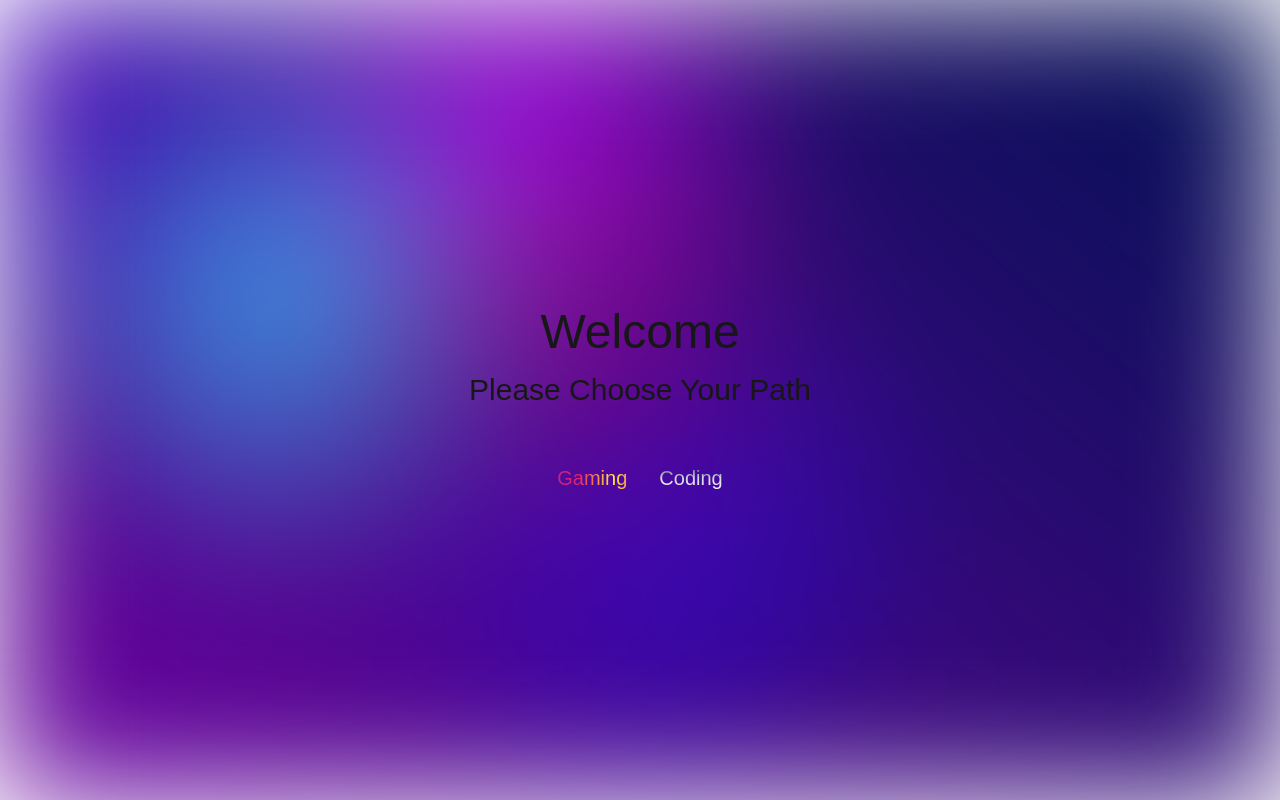
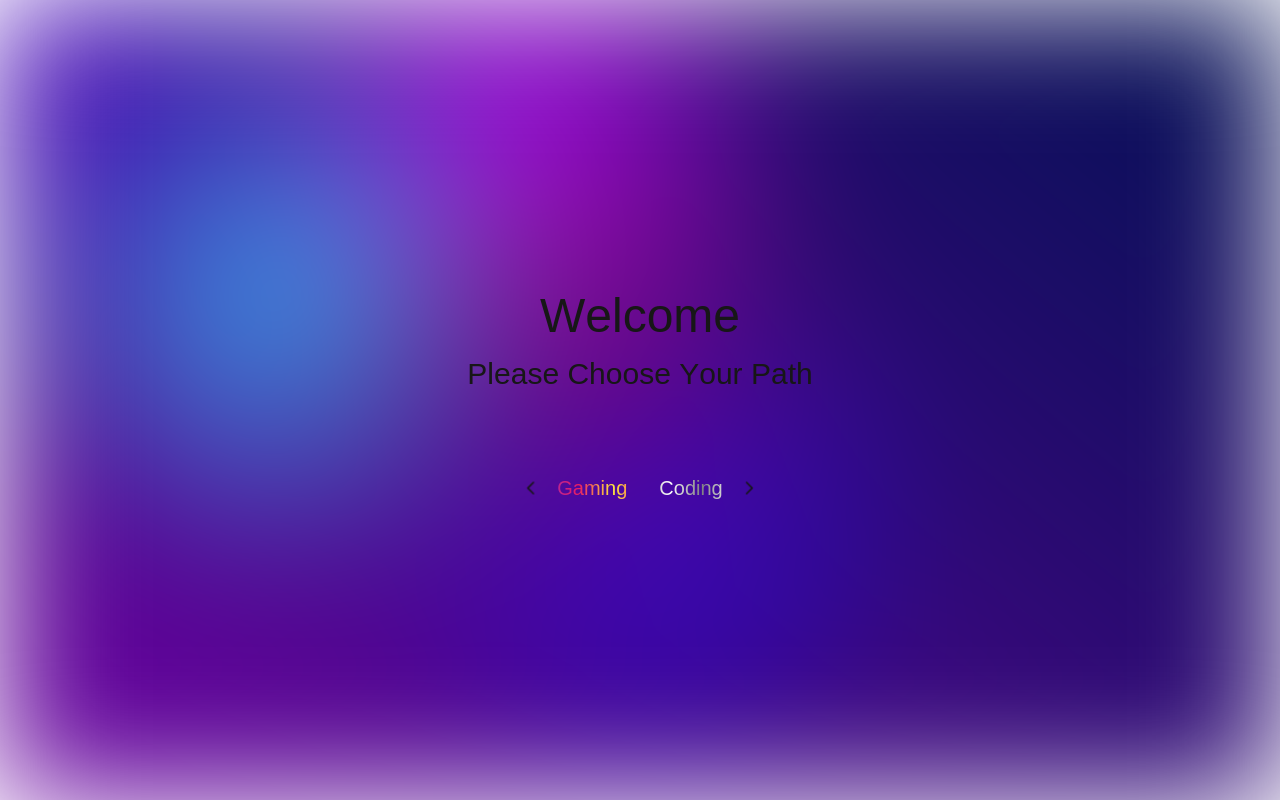
Before and after one commit to YuR1zZ/portfolio, a Next.js app: page / in a window 1280 px wide. Built offline with nearby package versions, Linux system fonts and the light colour scheme.

Commit message:
landing page almost complited

```diff
--- /dev/null
+++ b/app/components/ui/Arrow.jsx
@@ -0,0 +1,32 @@
+'use client'
+
+import React, { useRef, useEffect } from 'react';
+import gsap from 'gsap';
+
+const AnimatedArrow = () => {
+  const arrowRef = useRef(null);
+
+  useEffect(() => {
+    const tl = gsap.timeline({ repeat: -1, yoyo: true });
+    tl.to(arrowRef.current, { x: 10, duration: 0.5, ease: 'power1.inOut' })
+      .to(arrowRef.current, { x: 0, duration: 0.5, ease: 'power1.inOut' });
+  }, []);
+
+  return (
+    <div className="flex items-center justify-center h-10 w-10 scale-60">
+      <svg
+        ref={arrowRef}
+        xmlns="http://www.w3.org/2000/svg"
+        className="h-8 w-8"
+        fill="none"
+        viewBox="0 0 24 24"
+        stroke="currentColor"
+        strokeWidth={2}
+      >
+        <path strokeLinecap="round" strokeLinejoin="round" d="M9 5l7 7-7 7" />
+      </svg>
+    </div>
+  );
+};
+
+export default AnimatedArrow;
--- /dev/null
+++ b/app/components/ui/LeftArrow.jsx
@@ -0,0 +1,32 @@
+'use client'
+
+import React, { useRef, useEffect } from 'react';
+import gsap from 'gsap';
+
+const AnimatedLeftArrow = () => {
+  const arrowRef = useRef(null);
+
+  useEffect(() => {
+    const tl = gsap.timeline({ repeat: -1, yoyo: true });
+    tl.to(arrowRef.current, { x: -10, duration: 0.5, ease: 'power1.inOut' })
+      .to(arrowRef.current, { x: 0, duration: 0.5, ease: 'power1.inOut' });
+  }, []);
+
+  return (
+    <div className="flex items-center justify-center h-10 w-10 scale-60">
+      <svg
+        ref={arrowRef}
+        xmlns="http://www.w3.org/2000/svg"
+        className="h-8 w-8"
+        fill="none"
+        viewBox="0 0 24 24"
+        stroke="currentColor"
+        strokeWidth={2}
+      >
+        <path strokeLinecap="round" strokeLinejoin="round" d="M15 5l-7 7 7 7" />
+      </svg>
+    </div>
+  );
+};
+
+export default AnimatedLeftArrow;
--- a/app/components/ui/Magnet.jsx
+++ b/app/components/ui/Magnet.jsx
@@ -1,17 +1,53 @@
 'use client'
 
 import gsap from "gsap"
-import React , { useRef } from "react"
+import React , { useRef, useEffect} from "react"
 
 
-const Magnet = () => {
+const Magnet = ({children}) => {
 
     const ref = useRef(null)
 
+
+
+    useEffect(() => {
+
+      if (!ref.current) return;
+
+      const xTo = gsap.quickTo(ref.current, 'x', {duration:1, ease:'elastic.out(1,0.3)'})
+      const yTo = gsap.quickTo(ref.current, 'y', {duration:1, ease:'elastic.out(1,0.3)'})
+
+      const mouseMove = (e)=>{
+        const {clientX,clientY}= e;
+        const {width,height,left,top} = ref.current.getBoundingClientRect();
+        const x = clientX - (left + width / 2);
+        const y = clientY - (top + height / 2);
+        xTo(x)
+        yTo(y)
+
+      }
+
+      const mouseLeave = (e)=>{
+        xTo(0)
+        yTo(0)
+      }
+
+
+      ref.current.addEventListener('mousemove',mouseMove)
+      ref.current.addEventListener('mouseleave',mouseLeave)
+
+      return()=>{
+        if (ref.current) {
+      ref.current.removeEventListener('mousemove', mouseMove);
+      ref.current.removeEventListener('mouseleave', mouseLeave);
+    }
+      }
+    }, []);
+
+
+
   return (
-    <div ref={ref}>
-      React.cloneElement(children,{ref})
-    </div>
+    React.cloneElement(children,{ref})
   )
 }
 
--- a/app/globals.css
+++ b/app/globals.css
@@ -214,7 +214,7 @@ body {
 }
 
 
-.gradient-text {
+.gaming-text {
     background: linear-gradient(to right,#9C27B0,#E91E63,#FFEB3B,#E91E63,#9C27B0,#E91E63,#FFEB3B);
     background-clip: text;
     -webkit-background-clip: text;
@@ -222,3 +222,19 @@ body {
     color : transparent;
     animation: rgbtext 5s linear infinite;
   }
+
+
+  @keyframes  codingtext {
+  0% {background-position: 0% 50%;}
+  100% {background-position: 100% 50%;}
+}
+
+
+.coding-text {
+    background: linear-gradient(to right,#9E9E9E,gray,white,gray,white,gray,white);
+    background-clip: text;
+    -webkit-background-clip: text;
+    background-size: 300% 300%;
+    color : transparent;
+    animation: codingtext 6s linear infinite;
+  }
--- a/app/page.jsx
+++ b/app/page.jsx
@@ -1,11 +1,59 @@
 'use client'
-import Link from "next/link";
+import { useEffect,useState } from "react";
 import { useRouter } from "next/navigation";
+import gsap from "gsap";
+import { useGSAP } from "@gsap/react";
+import { SplitText } from "gsap/all";
+import Magnet from "./components/ui/Magnet";
+import AnimatedArrow from "./components/ui/Arrow";
+import AnimateLeftdArrow from "./components/ui/LeftArrow";
 
 
 export default function Home() {
 
+
   const router = useRouter();
+
+
+  useEffect(() => {
+    const welcomeSplit = new SplitText(".welcome", { type: "chars, words" });
+    gsap.from(welcomeSplit.chars, {
+      y:-20,
+      yoyo:true,
+      duration:1,
+    })
+  }, []);
+
+
+  useEffect(() => {
+    const pathSplit = new SplitText(".path", { type: "chars, words" });
+    gsap.from(pathSplit.words, {
+      y:30,
+      yoyo:true,
+      duration:1,
+    });
+  }, []);
+
+
+  useGSAP(()=>{
+    gsap.fromTo('.gaming-btn',{
+      opacity:0,
+      x:-30,
+    },{
+      opacity:1,
+      x:0,
+      duration:1,
+    })
+    gsap.fromTo('.coding-btn',{
+      opacity:0,
+      x:30,
+    },{
+      opacity:1,
+      x:0,
+      duration:1,
+    })
+  },[])
+
 
   return (
     <main>
@@ -13,31 +61,40 @@ export default function Home() {
 
     <div className="absolute flex flex-col items-center justify-center w-[100vw] h-[100vh] z-100 top-0 left-0 text-xl">
 
-    <div className="text-5xl mb-4">
+    <div className="text-5xl mb-4 welcome">
     <h1>Welcome</h1>
     </div>
-    <div className="mb-4 text-3xl">
-    <p className="">Please Choose Your Path</p>
+    <div className="mb-4 text-3xl path">
+    <p>Please Choose Your Path</p>
     </div>
 
-      <div className="flex flex-row gap-8 mt-10">
+      <div className="flex flex-row gap-8 mt-15">
 
+      <Magnet>
+        <div className="gaming-btn flex flex-row items-center justify-center">
+        <AnimateLeftdArrow />
       <button
        className="cursor-pointer"
        onClick={()=>router.push('/gaming')}
        >
-        <p
-        className="gradient-text">Gaming</p>
+        <p className="gaming-text">Gaming</p>
       </button>
+      </div>
+      </Magnet>
 
+      <Magnet>
+      <div className="coding-btn flex flex-row items-center justify-center">
       <button
-      className="cursor-pointer"
+      className="cursor-pointer "
       onClick={()=>router.push('/coding')}
       >
-        <p className="bg-gradient-to-b from-gray-600 via-gray-300 to-white bg-clip-text text-transparent">
+        <p className="coding-text">
           Coding
         </p>
       </button>
+      <AnimatedArrow />
+      </div>
+      </Magnet>
 
       </div>
 
```
